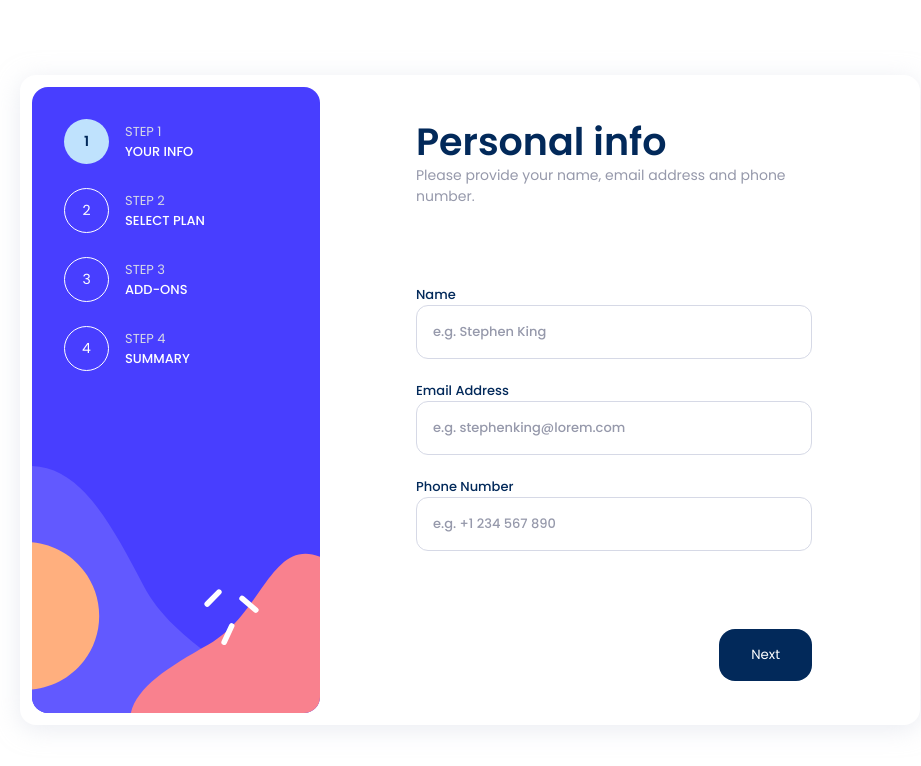
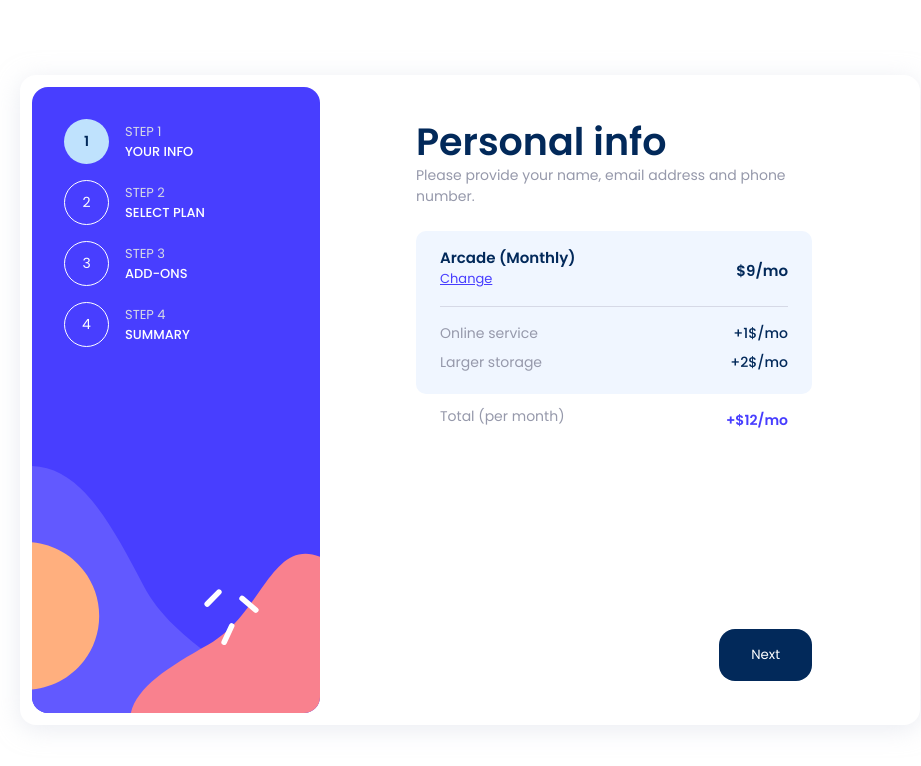
Before and after one commit to Rijad99/form-wizard, a React (Create React App) app: page /summary in a window 1280 px wide. Shown: the top 766 px of the page, without its empty margins (170-1091 px from the left). Built offline with nearby package versions, Linux system fonts and the light colour scheme.

Commit message:
Remove switch for rendering and add routing

```diff
--- a/package.json
+++ b/package.json
@@ -12,7 +12,7 @@
     "@types/react-dom": "^18.0.11",
     "react": "^18.2.0",
     "react-dom": "^18.2.0",
-    "react-router-dom": "^6.8.1",
+    "react-router-dom": "^6.9.0",
     "react-scripts": "^5.0.1",
     "typescript": "^4.9.5",
     "web-vitals": "^2.1.4"
--- a/src/App.tsx
+++ /dev/null
@@ -1,10 +0,0 @@
-import { FormWizard } from "./client/components/main/FormWizard/FormWizard";
-
-import "./client/scss/_global.scss";
-
-export const App = () => {
-
-    return (
-        <FormWizard />
-    )
-};
--- a/src/client/components/main/FormWizard/FormWizard.tsx
+++ b/src/client/components/main/FormWizard/FormWizard.tsx
@@ -1,13 +1,10 @@
 import { useState, PropsWithChildren } from 'react'
+import { Outlet } from "react-router-dom";
 
 import { Container } from '../../common/Container/Container';
 import { Card } from '../../common/Card/Card';
 import { StepItem } from '../StepItem/StepItem';
 import { Step } from '../Steps/Step';
-import { FirstStepContent } from '../Steps/FirstStepContent/FirstStepContent';
-import { SecondStepContent } from '../Steps/SecondStepContent/SecondStepContent';
-import { ThirdStepContent } from '../Steps/ThirdStepContent/ThirdStepContent';
-import { FourthStepContent } from '../Steps/FourthStepContent/FourthStepContent';
 import { ConfirmDialog } from '../ConfirmDialog/ConfirmDialog';
 
 import { stepsData, stepHeaderData } from '../../../data/stepsData';
@@ -34,21 +31,6 @@ export const FormWizard = () => {
         setActiveStep(stepNumber);
     }
 
-    const currentStep = (step: number) => {
-        switch(step) {
-            case 0:
-                return <FirstStepContent />
-            case 1:
-                return <SecondStepContent />
-            case 2:
-                return <ThirdStepContent />
-            case 3:
-                return <FourthStepContent />
-            case 4:
-                return <ConfirmDialog />
-        };
-    };
-
     const handleNextStep = (activeStep: number) => {
         setActiveStep(activeStep + 1);
     }
@@ -68,7 +50,14 @@ export const FormWizard = () => {
                     {
                         stepsData.map(step => {
                             return (
-                                <StepItem key={step.stepNumber} active={activeStep === step.stepNumber} onClick={() => handleStepChange(step.stepNumber)} stepNumber={step.stepNumber + 1} stepTitle={step.stepTitle} />
+                                <StepItem
+                                    key={step.stepNumber}
+                                    path={step.path}
+                                    active={activeStep === step.stepNumber}
+                                    onClick={() => handleStepChange(step.stepNumber)}
+                                    stepNumber={step.stepNumber + 1}
+                                    stepTitle={step.stepTitle}
+                                />
                             )
                         })
                     }
@@ -76,7 +65,7 @@ export const FormWizard = () => {
                 {
                     activeStep !== 4 ?
                     <Step stepTitle={stepHeaderData[activeStep].stepTitle} stepSubtitle={stepHeaderData[activeStep].stepSubtitle} stepNumber={activeStep} onClickNext={() => handleNextStep(activeStep)} onClickBack={() => handlePreviousStep(activeStep)} onClickConfirm={() => handleConfirm()} >
-                        {currentStep(activeStep)}
+                        <Outlet />
                     </Step> :
                     <ConfirmDialog />
                 }
--- a/src/client/components/main/StepItem/StepItem.tsx
+++ b/src/client/components/main/StepItem/StepItem.tsx
@@ -1,14 +1,18 @@
+import { Link } from "react-router-dom";
+
 import styles from '../StepItem/_StepItem.module.scss';
 
 export interface StepItemProps {
     stepNumber: number,
     stepTitle: string,
     active?: boolean,
+    path: string,
     onClick?: () => void
 }
 
 export const StepItem = (props: StepItemProps) => {
     return (
+        <Link to={props.path} className={styles.link}>
             <li className={`${styles.step} ${props.active ? styles.activeStep : ""}`} onClick={props.onClick}>
                 <div className={styles.stepCircle}>{props.stepNumber}</div>
                 <div className={styles.stepInfo}>
@@ -16,5 +20,6 @@ export const StepItem = (props: StepItemProps) => {
                     <span className={styles.stepTitle}>{props.stepTitle}</span>
                 </div>
             </li>
+        </Link>
     )
 }
--- a/src/client/components/main/StepItem/_StepItem.module.scss
+++ b/src/client/components/main/StepItem/_StepItem.module.scss
@@ -1,5 +1,5 @@
 @import "../../../scss/variables";
-;@import "../../../scss/mixins";
+@import "../../../scss/mixins";
 
 .background {
     position: absolute;
@@ -11,7 +11,13 @@
 .stepsList {
     grid-area: steps;
     position: relative;
+    display: flex;
+    flex-direction: column;
     padding: 2rem;
+}
+
+.link {
+    margin-bottom: 1rem;
 }
 
 .step {
--- a/src/client/data/stepsData.ts
+++ b/src/client/data/stepsData.ts
@@ -4,19 +4,23 @@ import { StepProps } from '../components/main/Steps/Step';
 export const stepsData: StepItemProps[] = [
     {
         stepNumber: 0,
-        stepTitle: "Your info"
+        stepTitle: "Your info",
+        path: "/info"
     },
     {
         stepNumber: 1,
-        stepTitle: "Select plan"
+        stepTitle: "Select plan",
+        path: "/plan"
     },
     {
         stepNumber: 2,
-        stepTitle: "Add-ons"
+        stepTitle: "Add-ons",
+        path: "/addons"
     },
     {
         stepNumber: 3,
-        stepTitle: "Summary"
+        stepTitle: "Summary",
+        path: "/summary"
     }
 ];
 
--- a/src/client/scss/_global.scss
+++ b/src/client/scss/_global.scss
@@ -23,3 +23,7 @@ img {
     height: 100%;
     object-fit: cover;
 }
+
+a {
+    text-decoration: none;
+}
--- a/src/index.tsx
+++ b/src/index.tsx
@@ -1,7 +1,43 @@
 import React from 'react';
 import ReactDOM from 'react-dom/client';
+import { createBrowserRouter, RouterProvider } from 'react-router-dom';
 
-import { App } from './App';
+import { FormWizard } from './client/components/main/FormWizard/FormWizard';
+import { FirstStepContent } from './client/components/main/Steps/FirstStepContent/FirstStepContent';
+import { FourthStepContent } from './client/components/main/Steps/FourthStepContent/FourthStepContent';
+import { SecondStepContent } from './client/components/main/Steps/SecondStepContent/SecondStepContent';
+import { ThirdStepContent } from './client/components/main/Steps/ThirdStepContent/ThirdStepContent';
+
+import "./client/scss/_global.scss";
+
+const router = createBrowserRouter([
+	{
+	  path: "/",
+	  element: <FormWizard />,
+	  children: [
+		{
+			path: "/",
+			element: <FirstStepContent />,
+		  },
+		{
+		  path: "info",
+		  element: <FirstStepContent />,
+		},
+		{
+			path: "plan",
+			element: <SecondStepContent />,
+		  },
+		  {
+			path: "addons",
+			element: <ThirdStepContent />,
+		  },
+		  {
+			path: "summary",
+			element: <FourthStepContent />,
+		  },
+	  ],
+	},
+  ]);
 
 const root = ReactDOM.createRoot(
   document.getElementById('main') as HTMLElement
@@ -9,6 +45,6 @@ const root = ReactDOM.createRoot(
 
 root.render(
 	<React.StrictMode>
-		<App />
+		<RouterProvider router={router} />
   	</React.StrictMode>
 );
```
Also changed, not shown: 1 other file (tests, documents, lock files or other folders). Lines whose indentation alone changed are shown as unchanged.
